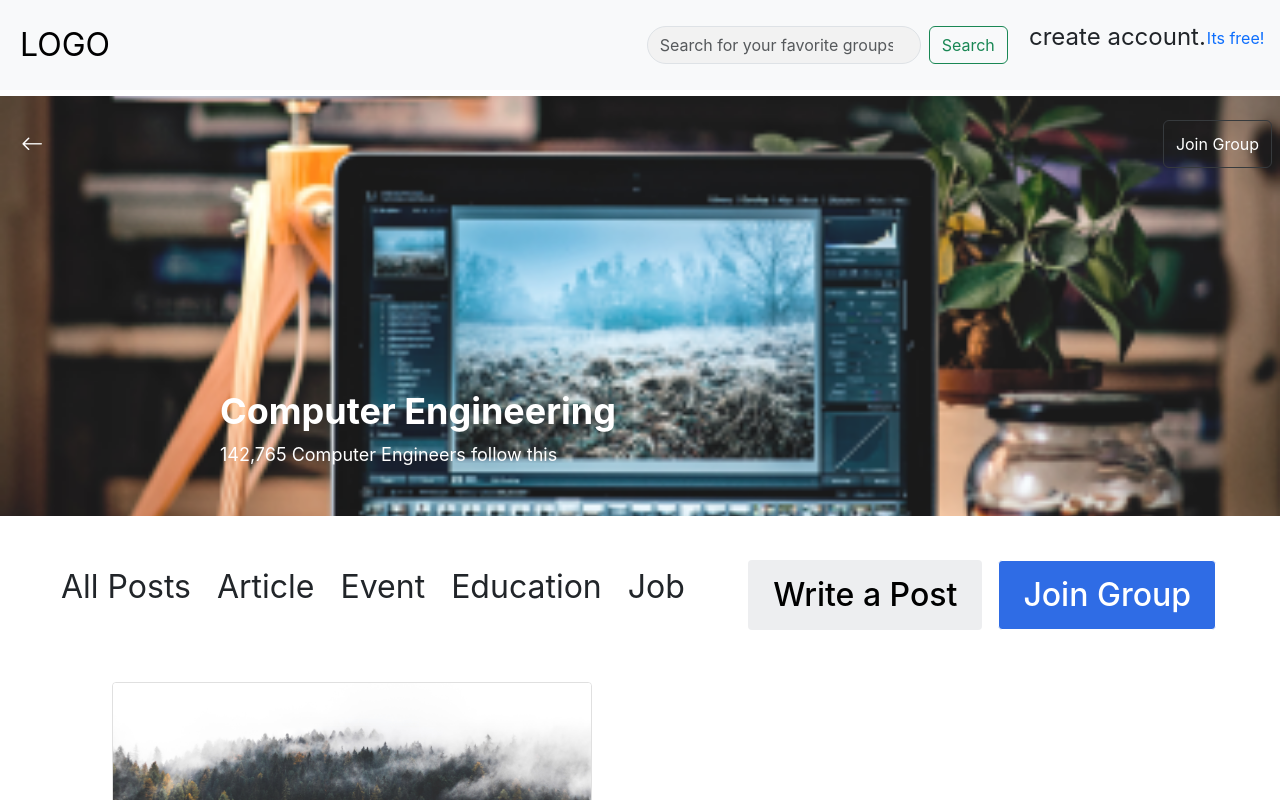
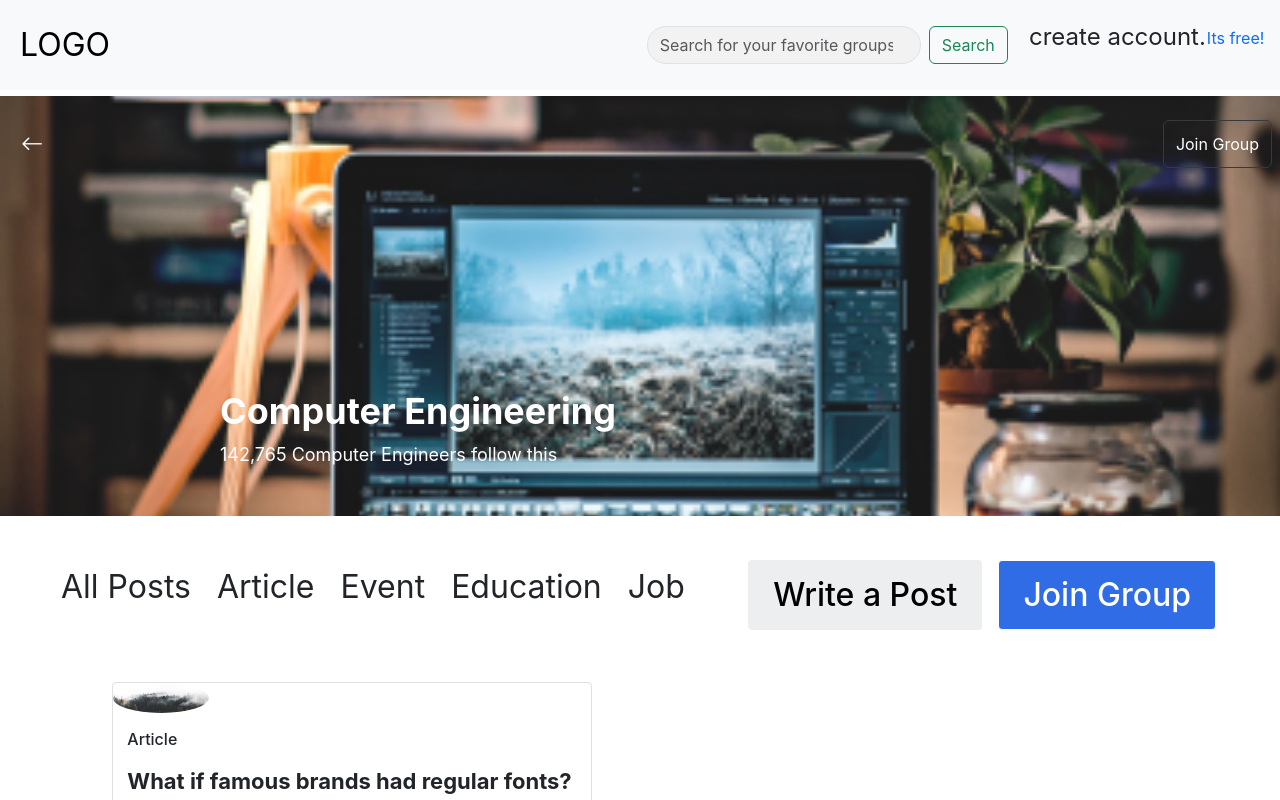
Before and after one commit to muskan2532150/Convin, a React (Create React App) app: page / in a window 1280 px wide. Shown: the top 800 px of the page. Built offline with nearby package versions, Linux system fonts and the light colour scheme.

Commit message:
Update css for title img

```diff
--- a/src/Component/Card.js
+++ b/src/Component/Card.js
@@ -6,7 +6,7 @@ const Card = ({ card }) => (
   <>
     {card.map((post) => (
       <div className="post" key={post.id}>
-        <img className="img-fluid" src={post.title_img} alt="" />
+        <img className="img-fluid rounded-circle title-img" src={post.title_img} alt="Title img" />
         <div className="post-body">
           <p className="type">{post.type}</p>
           <h6 className="mb-2 text-dark title">{post.title}</h6>
--- a/src/assets/Card.css
+++ b/src/assets/Card.css
@@ -22,6 +22,10 @@
   font-weight: 700;
   font-size: 22px;
   line-height: 134.17%;
+}
+
+.title-img{
+  width: 20%;
 }
 
 .meetup-btn{
```
